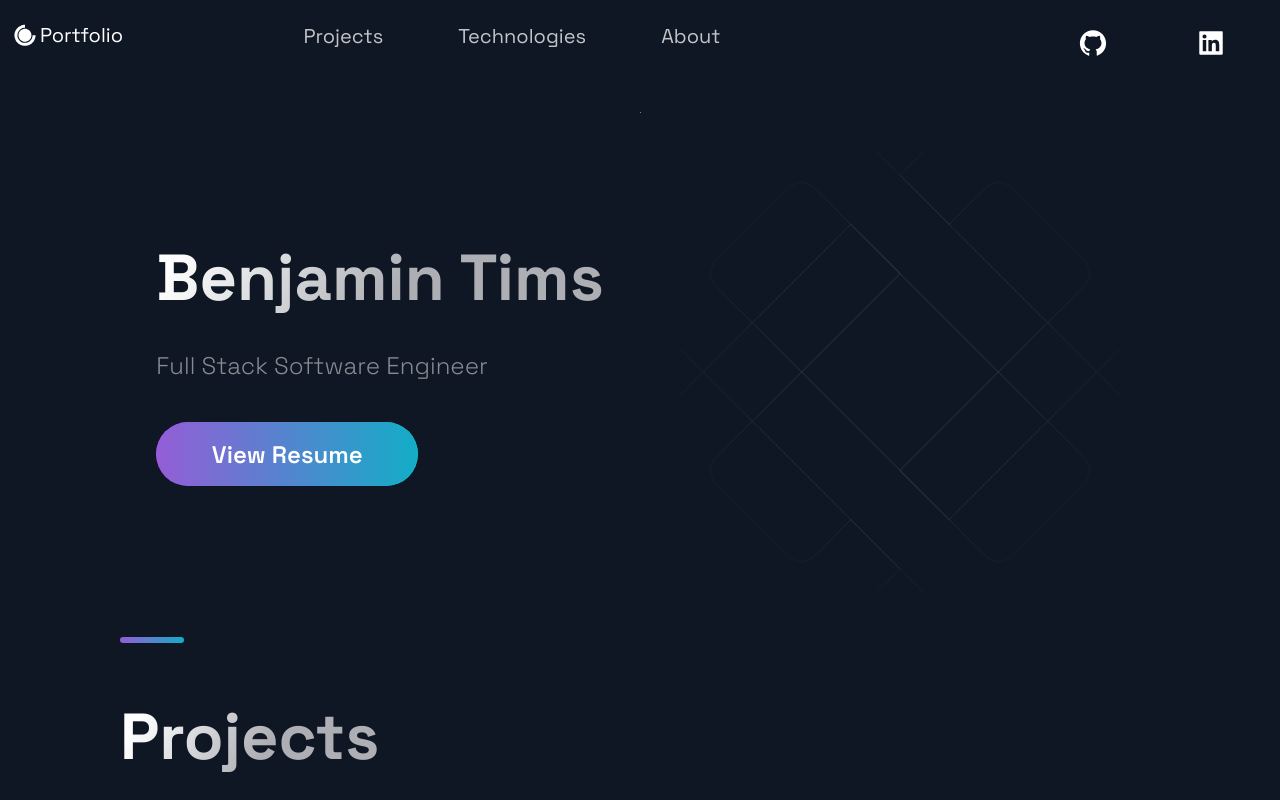
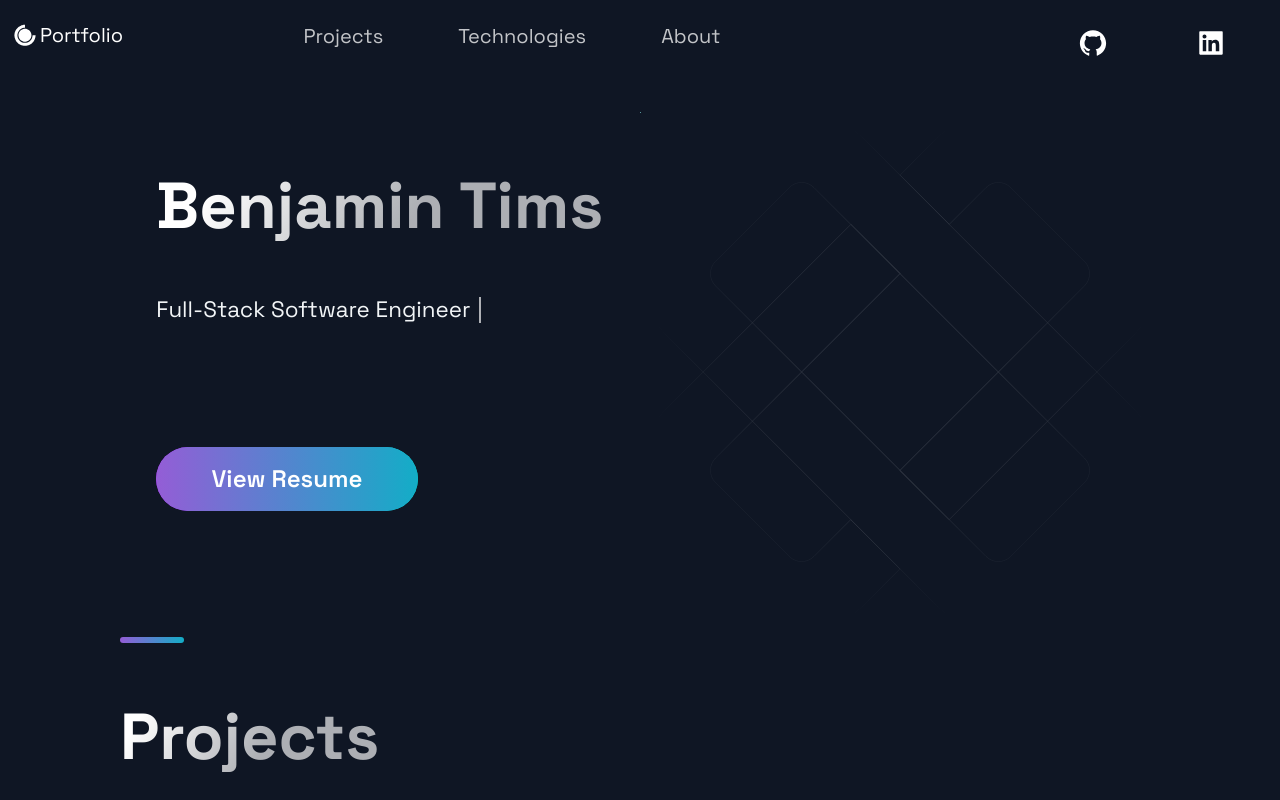
Before and after one commit to btims512/Portfolio_website, a Next.js app: page / in a window 1280 px wide. Shown: the top 800 px of the page. Built offline with nearby package versions, Linux system fonts and the light colour scheme.

Commit message:
added react reveal

```diff
--- a/package.json
+++ b/package.json
@@ -9,10 +9,11 @@
     "start": "next start"
   },
   "dependencies": {
-    "next": "^11.1.2",
+    "next": "^12.0.0",
     "react": "^17.0.2",
     "react-dom": "^17.0.2",
     "react-icons": "^4.2.0",
+    "react-reveal": "^1.2.2",
     "styled-components": "^5.3.0",
     "styled-normalize": "^8.0.7"
   }
--- /dev/null
+++ b/src/components/About/HeroText.js
@@ -0,0 +1,11 @@
+import { HeroTextStyles } from "./HeroTextStyles";
+
+const HeroText = () => {
+  return (
+    <HeroTextStyles>
+      <p class="line-1 anim-typewriter">Full-Stack Software Engineer</p>
+    </HeroTextStyles>
+  );
+};
+
+export default HeroText;
--- /dev/null
+++ b/src/components/About/HeroTextStyles.js
@@ -0,0 +1,59 @@
+import styled from "styled-components";
+
+export const HeroTextStyles = styled.div`
+  /* Google Fonts */
+  @import url(https://fonts.googleapis.com/css?family=Anonymous+Pro);
+
+  /* Global */
+  html {
+    min-height: 100%;
+    overflow: hidden;
+  }
+  body {
+    height: calc(100vh - 8em);
+    padding: 4em;
+    color: rgba(255, 255, 255, 0.75);
+    font-family: "Anonymous Pro", monospace;
+    background-color: rgb(25, 25, 25);
+  }
+  .line-1 {
+    display: flex;
+    justify-content: flex-start;
+    flex-flow: row wrap;
+    position: relative;
+    top: 50%;
+    width: 30em;
+    max-width: 100vw;
+    margin: 10 auto;
+    border-right: 2px solid rgba(255, 255, 255, 0.75);
+    font-size: 140%;
+    white-space: nowrap;
+
+    overflow: hidden;
+    transform: translateY(-50%);
+  }
+
+  /* Animation */
+  .anim-typewriter {
+    /* flex-shrink: 1; */
+    width: fit-content;
+    animation: typewriter 4s steps(44) 1s 1 normal both,
+      blinkTextCursor 500ms steps(44) infinite normal;
+  }
+  @keyframes typewriter {
+    from {
+      width: 0;
+    }
+    to {
+      width: 14.5em;
+    }
+  }
+  @keyframes blinkTextCursor {
+    from {
+      border-right-color: rgba(255, 255, 255, 0.75);
+    }
+    to {
+      border-right-color: transparent;
+    }
+  }
+`;
--- a/src/components/Acomplishments/Acomplishments.js
+++ b/src/components/Acomplishments/Acomplishments.js
@@ -1,4 +1,6 @@
 import React from "react";
+import Flip from "react-reveal/Flip";
+import Bounce from "react-reveal/Bounce";
 
 import {
   Section,
@@ -10,11 +12,14 @@ import { data } from "../../constants/constants";
 
 const Accomplishments = () => (
   <Section>
+    <Flip bottom>
       <SectionTitle>Personal Accomplishments</SectionTitle>
       <img
         src="../images/acc_ certification.png"
         style={{ width: "775px", maxWidth: "100%", height: "auto" }}
       />{" "}
+    </Flip>
+    <Bounce left>
       <Boxes>
         {data.map((card, index) => (
           <Box key={index}>
@@ -24,6 +29,7 @@ const Accomplishments = () => (
           </Box>
         ))}
       </Boxes>
+    </Bounce>
   </Section>
 );
 
--- a/src/components/BackgrooundAnimation/BackgroundAnimation.js
+++ b/src/components/BackgrooundAnimation/BackgroundAnimation.js
@@ -1,6 +1,8 @@
-import React from 'react';
+import React from "react";
+import Zoom from "react-reveal/Zoom";
 
 const BackgroundAnimation = () => (
+  <Zoom>
     <div>
       <svg
         className="BgAnimation__svg"
@@ -360,6 +362,7 @@ const BackgroundAnimation = () => (
         </defs>
       </svg>
     </div>
+  </Zoom>
 );
 
 export default BackgroundAnimation;
--- a/src/components/Hero/Hero.js
+++ b/src/components/Hero/Hero.js
@@ -1,4 +1,6 @@
 import React from "react";
+import Flip from "react-reveal/Flip";
+import Zoom from "react-reveal/Zoom";
 
 import {
   Section,
@@ -7,24 +9,35 @@ import {
 } from "../../styles/GlobalComponents";
 import Button from "../../styles/GlobalComponents/Button";
 import { LeftSection } from "./HeroStyles";
+import AboutText from "../About/HeroText";
 
 const Hero = (props) => (
   <Section row nopadding>
     <LeftSection>
+      <Flip left>
         <SectionTitle main center>
           {" "}
-        <br />
+          {/* <br /> */}
           Benjamin Tims
         </SectionTitle>
-      <SectionText>Full Stack Software Engineer</SectionText>
+        <SectionText />
+      </Flip>
+      <AboutText />
+      <br />
+      <br />
+      <br />
+      <br />
+      <br />
+      <br />
+      <Zoom clear>
         <Button
           onClick={() =>
             window.open("https://benjamintimsresume.netlify.app/", "_blank")
           }
         >
-        {" "}
           View Resume{" "}
         </Button>
+      </Zoom>
     </LeftSection>
   </Section>
 );
--- a/src/components/Projects/Projects.js
+++ b/src/components/Projects/Projects.js
@@ -1,4 +1,6 @@
 import React from "react";
+import Roll from "react-reveal/Roll";
+import Slide from "react-reveal/Slide";
 
 import {
   BlogCard,
@@ -42,10 +44,13 @@ const projectsDemo = [
 const Projects = () => (
   <Section nopadding id="projects">
     <SectionDivider />
+    <Roll left>
       <SectionTitle main>Projects</SectionTitle>
+    </Roll>
     <GridContainer>
       {projects.map(
         ({ id, image, title, description, tags, source, visit }) => (
+          <Slide left>
             <BlogCard key={id}>
               <Img src={image} />
               <TitleContent>
@@ -66,6 +71,7 @@ const Projects = () => (
                 <ExternalLinks href={source}>Visit</ExternalLinks>
               </UtilityList>
             </BlogCard>
+          </Slide>
         )
       )}
     </GridContainer>
--- a/src/components/Technologies/Technologies.js
+++ b/src/components/Technologies/Technologies.js
@@ -13,8 +13,10 @@ import {
   ListParagraph,
   ListTitle,
 } from "./TechnologiesStyles";
+import Zoom from "react-reveal/Zoom";
 
 const Technologies = () => (
+  <Zoom>
     <Section id="tech">
       <SectionDivider />
       <br />
@@ -53,7 +55,10 @@ const Technologies = () => (
           </ListContainer>
         </ListItem>
       </List>
-    {
+    </Section>
+  </Zoom>
+
+  /* {
        <SectionText>
       <List>
         <img
@@ -177,8 +182,7 @@ const Technologies = () => (
           }}
         />{" "}
       </List>
-    </SectionText> }
-  </Section>
+    </SectionText> } */
 );
 
 export default Technologies;
--- a/src/components/TimeLine/TimeLine.js
+++ b/src/components/TimeLine/TimeLine.js
@@ -1,4 +1,6 @@
 import React, { useState, useRef, useEffect } from "react";
+import Fade from "react-reveal/Fade";
+import Slide from "react-reveal/Slide";
 
 import {
   CarouselButton,
@@ -64,9 +66,11 @@ const Timeline = () => {
 
   return (
     <Section id="about">
+      <Fade bottom cascade>
         <SectionDivider />
         <br />
         <SectionTitle>About Me</SectionTitle>
+        {/* <About /> */}
         <img
           className="aboutme"
           className="profilePic"
@@ -75,19 +79,21 @@ const Timeline = () => {
         />{" "}
         <SectionText style={{ fontSize: "18px", padding: "10px" }}>
           {" "}
-        Hello! My name is Ben Tims and I am a full-stack software engineer based
-        out of Denver Colorado. I got into programming in 2019, starting with
-        self-taught online courses, then gradually making the move to joining a
-        bootcamp. I have 8 years of experience in Apple technical support where
-        I mastered both iOS and macOS software. I spent 7 years of my time in
-        the company working in learning and devolvement where I felt it was my
-        calling to teach others. After years of teaching technical content to
-        advisors, my insatiable curiosity got the best of me and I had to know
-        just how all of this works under the hood. What started as curiosity,
-        has evolved into a passion.
+          Hello! My name is Ben Tims and I am a full-stack software engineer
+          based out of Denver Colorado. I got into programming in 2019, starting
+          with self-taught online courses, then gradually making the move to
+          joining a bootcamp. I have 8 years of experience in Apple technical
+          support where I mastered both iOS and macOS software. I spent 7 years
+          of my time in the company working in learning and devolvement where I
+          felt it was my calling to teach others. After years of teaching
+          technical content to advisors, my insatiable curiosity got the best of
+          me and I had to know just how all of this works under the hood. What
+          started as curiosity, has evolved into a passion.
         </SectionText>
         <br />
         <br />
+      </Fade>
+      <Slide right>
         <div style={{ fontSize: "35px" }}>My Tech Journey</div>
         <br />
         <br />
@@ -145,6 +151,7 @@ const Timeline = () => {
             ))}
           </>
         </CarouselContainer>
+      </Slide>
       <CarouselButtons>
         {TimeLineData.map((item, index) => {
           return (
```
Also changed, not shown: src/components/About/About.js (added, +25 -0 lines), src/components/About/AboutStyles.js (added, +18 -0 lines), 2 other files (tests, documents, lock files or other folders). Lines whose indentation alone changed are shown as unchanged.
